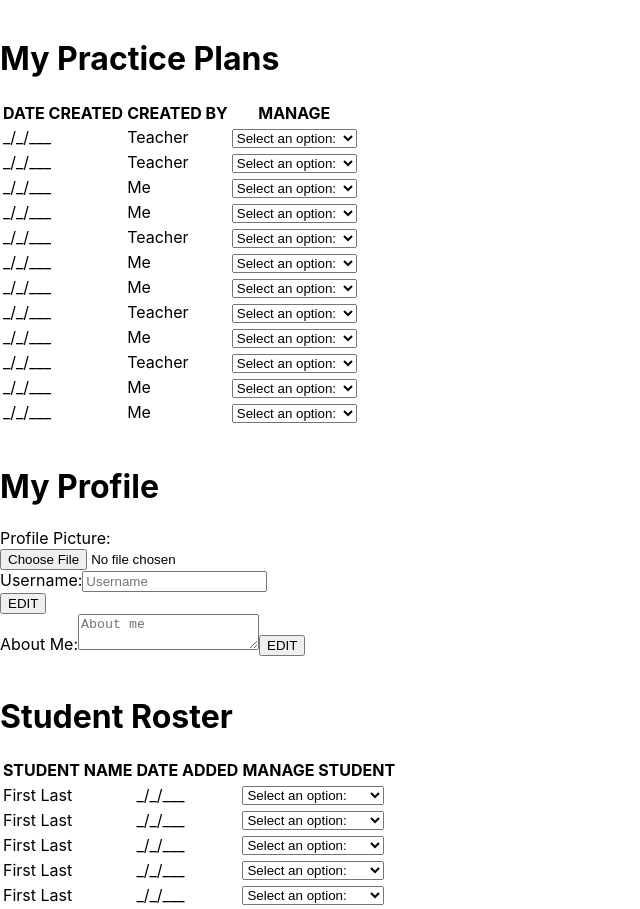
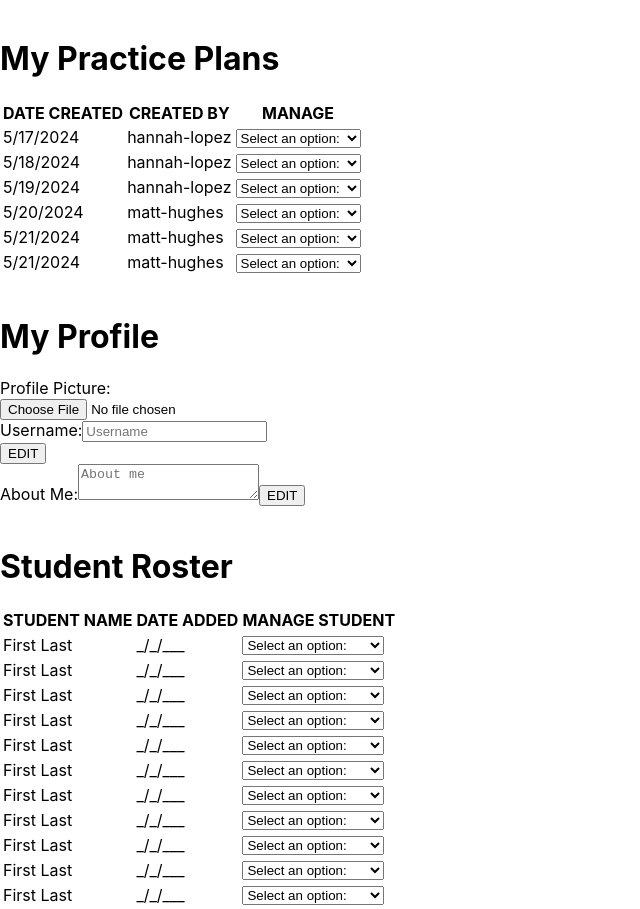
Before and after one commit to HannahLVH/Personal-Project-Client, a React (Create React App) app: page / in a window 1280 px wide. Shown: the part 2185-3094 px from the top of the page, without its empty margins (0-640 px from the left). Built offline with nearby package versions, Linux system fonts and the light colour scheme.

Commit message:
added plan array to plans.js

```diff
--- a/src/components/Plans.js
+++ b/src/components/Plans.js
@@ -1,4 +1,5 @@
 import React from "react";
+import planData from "../data/planData"
 
 const Plans = () => {
     return (
@@ -21,9 +22,10 @@ const Plans = () => {
                                 </tr>
                             </thead>
                             <tbody>
+                                {planData.map((plan) =>
                                 <tr>
-                                    <td>_/_/___</td>
-                                    <td>Teacher</td>
+                                    <td>{plan.createdOn}</td>
+                                    <td>{plan.createdBy.username}</td>
                                     <td>
                                         <select className="manage-pp-select" name="manage-pp-options" id="manage-pp-options">
                                             <option selected>Select an option:</option>
@@ -36,7 +38,8 @@ const Plans = () => {
                                         </select>
                                     </td>
                                 </tr>
-                                <tr>
+                                )}
+                                {/* <tr>
                                     <td>_/_/___</td>
                                     <td>Teacher</td>
                                     <td>
@@ -200,7 +203,7 @@ const Plans = () => {
                                             <option value="archive-value">Archive</option>
                                         </select>
                                     </td>
-                                </tr>
+                                </tr> */}
                             </tbody>
                         </table>
                     </div>
```
